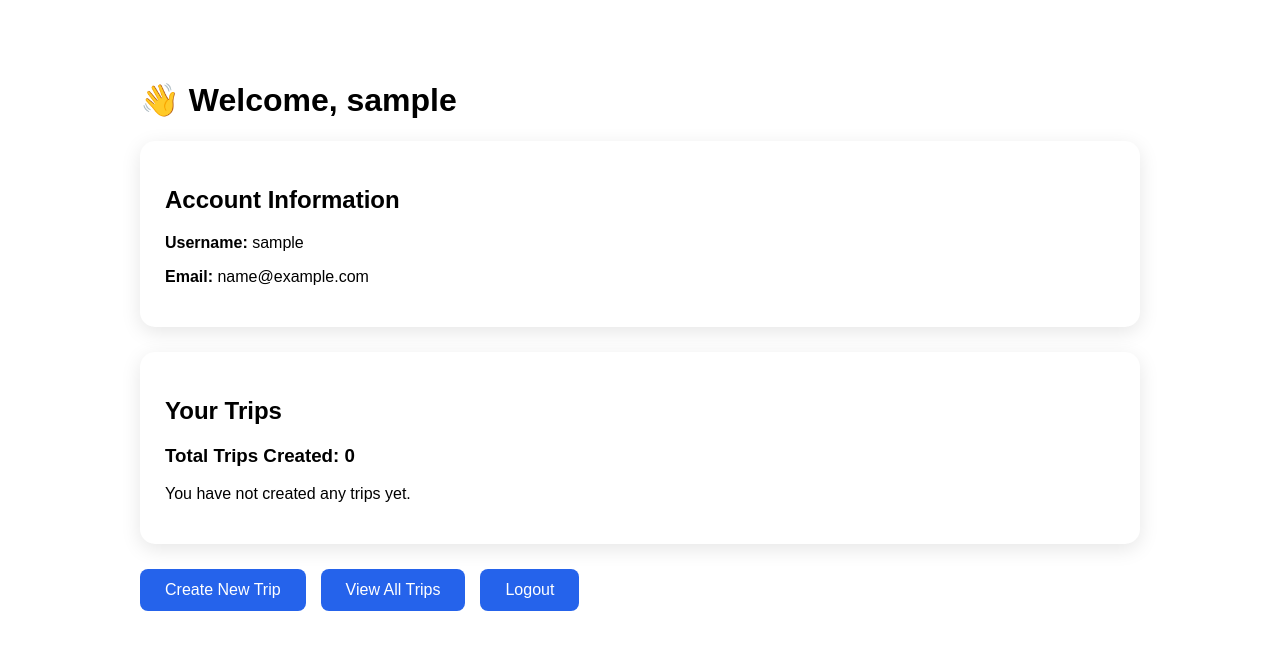
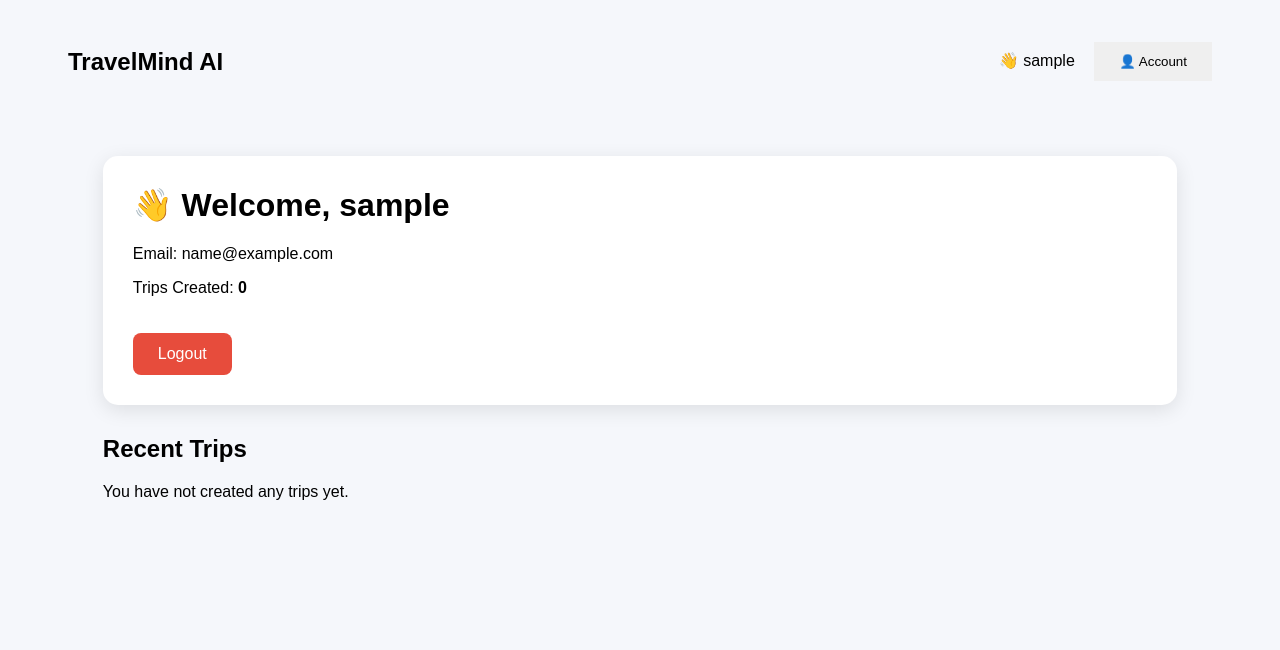
Before and after one commit to Shrut-0406/TravelMind-AI, a Flask app: page /account in a window 1280 px wide. Shown: the top 650 px of the page. Run offline with Flask 3, Linux system fonts and the light colour scheme; the visitor is signed in with stand-in values (Sample User, id 1); data that the repository does not hold is empty.

Commit message:
Completed account dashboard phase

```diff
--- a/routes/account.py
+++ b/routes/account.py
@@ -15,11 +15,21 @@ def account_page():
         Trip.query
         .filter_by(user_id=current_user.id)
         .order_by(Trip.created_at.desc())
+        .limit(5)
         .all()
+    )
+
+
+    trip_count = (
+        Trip.query
+        .filter_by(user_id=current_user.id)
+        .count()
     )
 
 
     return render_template(
         "account.html",
-        trips=user_trips
+        user=current_user,
+        trips=user_trips,
+        trip_count=trip_count
     )
--- /dev/null
+++ b/static/css/account.css
@@ -0,0 +1,141 @@
+body {
+
+    font-family: Arial, sans-serif;
+    background: #f5f7fb;
+
+}
+
+
+.account-container {
+
+    width: 85%;
+    margin: 40px auto;
+
+}
+
+
+
+.profile-card {
+
+    background:white;
+
+    padding:30px;
+
+    border-radius:15px;
+
+    box-shadow:0 5px 20px rgba(0,0,0,0.1);
+
+    margin-bottom:30px;
+
+}
+
+
+
+.profile-card h1 {
+
+    margin-top:0;
+
+}
+
+
+
+.logout-btn {
+
+    display:inline-block;
+
+    margin-top:20px;
+
+    padding:12px 25px;
+
+    background:#e74c3c;
+
+    color:white;
+
+    text-decoration:none;
+
+    border-radius:8px;
+
+}
+
+
+
+.logout-btn:hover {
+
+    background:#c0392b;
+
+}
+
+
+
+.trips-section h2 {
+
+    margin-bottom:20px;
+
+}
+
+
+
+.trip-card {
+
+
+    display:flex;
+
+    gap:20px;
+
+    background:white;
+
+    padding:20px;
+
+    margin-bottom:20px;
+
+    border-radius:15px;
+
+    box-shadow:0 5px 15px rgba(0,0,0,0.08);
+
+
+}
+
+
+
+.trip-card img {
+
+    width:180px;
+
+    height:120px;
+
+    object-fit:cover;
+
+    border-radius:10px;
+
+}
+
+
+
+.trip-card a {
+
+    color:#3498db;
+
+    text-decoration:none;
+
+}
+
+
+.trip-card a:hover {
+
+    text-decoration:underline;
+
+}
+
+
+nav {
+    display: flex;
+    justify-content: space-between;
+    align-items: center;
+    padding: 20px 60px;
+}
+
+button {
+    padding: 12px 25px;
+    border: none;
+    cursor: pointer;
+}
--- a/templates/account.html
+++ b/templates/account.html
@@ -3,58 +3,87 @@
 
 <head>
 
-<title>Account | TravelMind AI</title>
+<title>My Account - TravelMind AI</title>
 
-<link rel="stylesheet" href="{{ url_for('static', filename='../static/css/style.css') }}">
+<link rel="stylesheet" href="{{ url_for('static', filename='../static/css/account.css') }}">
 
 </head>
 
 
 <body>
 
+    <nav>
+        <a href="{{ url_for('main.home') }}" style="text-decoration: none; color: #000;">
+            <h2>
+                TravelMind AI
+            </h2>
+        </a>
+
+        <div>
+            {% if logged_in %}
+
+            <span class="welcome-user" style="margin-right: 15px;">
+
+                👋 {{ username }}
+
+            </span>
+
+            <a href="{{ url_for('account.account_page') }}">
+                <button class="logout-button">
+                    👤 Account
+                </button>
+            </a>
+
+            {% else %}
+
+            <a href="/register">
+                <button class="logout-button">Register</button>
+            </a>
+
+            <a href="/login">
+                <button class="logout-button">Login</button>
+            </a>
+
+            {% endif %}
+
+        </div>
+    </nav>
 
 <div class="account-container">
 
 
-<h1>👋 Welcome, {{ current_user.username }}</h1>
+    <div class="profile-card">
 
+        <h1>👋 Welcome, {{ user.username }}</h1>
 
-<div class="account-card">
-
-<h2>Account Information</h2>
+        <p>Email: {{ user.email }}</p>
 
         <p>
-<strong>Username:</strong>
-{{ current_user.username }}
+            Trips Created:
+            <strong>{{ trip_count }}</strong>
         </p>
 
 
-<p>
-<strong>Email:</strong>
-{{ current_user.email }}
-</p>
+        <a class="logout-btn"
+           href="{{ url_for('auth.logout') }}">
+            Logout
+        </a>
 
 
     </div>
 
 
 
-<div class="account-card">
-
-<h2>Your Trips</h2>
+    <div class="trips-section">
 
 
-<h3>Total Trips Created: {{ trips|length }}</h3>
+        <h2>Recent Trips</h2>
 
 
         {% if trips %}
 
 
-<div class="trip-grid">
-
-
             {% for trip in trips %}
-
 
             <div class="trip-card">
 
@@ -66,6 +95,9 @@
                 {% endif %}
 
 
+                <div>
+
+
                     <h3>
                         {{ trip.destination }}
                     </h3>
@@ -73,14 +105,18 @@
 
                     <p>
                         {{ trip.start_date }}
--
+                        →
                         {{ trip.end_date }}
                     </p>
 
 
-<a href="{{ url_for('history.view_trip', trip_id=trip.id) }}">
+                    <a href="{{ url_for('history.view_trip',
+                    trip_id=trip.id) }}">
                         View Trip
                     </a>
+
+
+                </div>
 
 
             </div>
@@ -89,39 +125,13 @@ View Trip
             {% endfor %}
 
 
-</div>
-
-
         {% else %}
 
             <p>
                 You have not created any trips yet.
             </p>
 
-
         {% endif %}
-
-
-</div>
-
-
-
-<div class="account-buttons">
-
-
-<a href="{{ url_for('planner.planner_page') }}">
-Create New Trip
-</a>
-
-
-<a href="{{ url_for('history.trips') }}">
-View All Trips
-</a>
-
-
-<a href="{{ url_for('auth.logout') }}">
-Logout
-</a>
 
 
     </div>
--- a/templates/index.html
+++ b/templates/index.html
@@ -12,7 +12,11 @@
 <body>
 
     <nav>
-        <h2>TravelMind AI</h2>
+        <a href="{{ url_for('main.home') }}" style="text-decoration: none; color: #000;">
+            <h2>
+                TravelMind AI
+            </h2>
+        </a>
 
         <div>
             {% if logged_in %}
--- a/templates/login.html
+++ b/templates/login.html
@@ -17,7 +17,11 @@
 
     <nav>
 
-        <h2>🌍 TravelMind AI</h2>
+        <a href="{{ url_for('main.home') }}" style="text-decoration: none; color: #000;">
+            <h2>
+                TravelMind AI
+            </h2>
+        </a>
 
         <div>
             {% if logged_in %}
--- a/templates/planner.html
+++ b/templates/planner.html
@@ -13,7 +13,11 @@
 <body>
 
     <nav>
-        <h2>TravelMind AI 🌎</h2>
+        <a href="{{ url_for('main.home') }}" style="text-decoration: none; color: #000;">
+            <h2>
+                TravelMind AI
+            </h2>
+        </a>
 
         <div>
             {% if logged_in %}
--- a/templates/register.html
+++ b/templates/register.html
@@ -17,7 +17,11 @@
 
     <nav>
 
-        <h2>🌍 TravelMind AI</h2>
+        <a href="{{ url_for('main.home') }}" style="text-decoration: none; color: #000;">
+            <h2>
+                TravelMind AI
+            </h2>
+        </a>
 
         <div>
             {% if logged_in %}
--- a/templates/saved_trip.html
+++ b/templates/saved_trip.html
@@ -15,7 +15,11 @@
 
 <nav>
 
-    <h2>TravelMind AI 🌎</h2>
+    <a href="{{ url_for('main.home') }}" style="text-decoration: none; color: #000;">
+        <h2>
+            TravelMind AI
+        </h2>
+    </a>
 
     <div>
             {% if logged_in %}
--- a/templates/trip_history.html
+++ b/templates/trip_history.html
@@ -15,7 +15,11 @@
 
 <nav>
 
-    <h2>TravelMind AI 🌎</h2>
+    <a href="{{ url_for('main.home') }}" style="text-decoration: none; color: #000;">
+        <h2>
+            TravelMind AI
+        </h2>
+    </a>
 
     <div>
         {% if logged_in %}
--- a/templates/trip_result.html
+++ b/templates/trip_result.html
@@ -15,7 +15,11 @@
 
 <nav>
 
-    <h2>TravelMind AI 🌎</h2>
+    <a href="{{ url_for('main.home') }}" style="text-decoration: none; color: #000;">
+        <h2>
+            TravelMind AI
+        </h2>
+    </a>
 
     <div>
         {% if logged_in %}
```
Also changed, not shown: 1 other file. Lines whose indentation alone changed are shown as unchanged.
